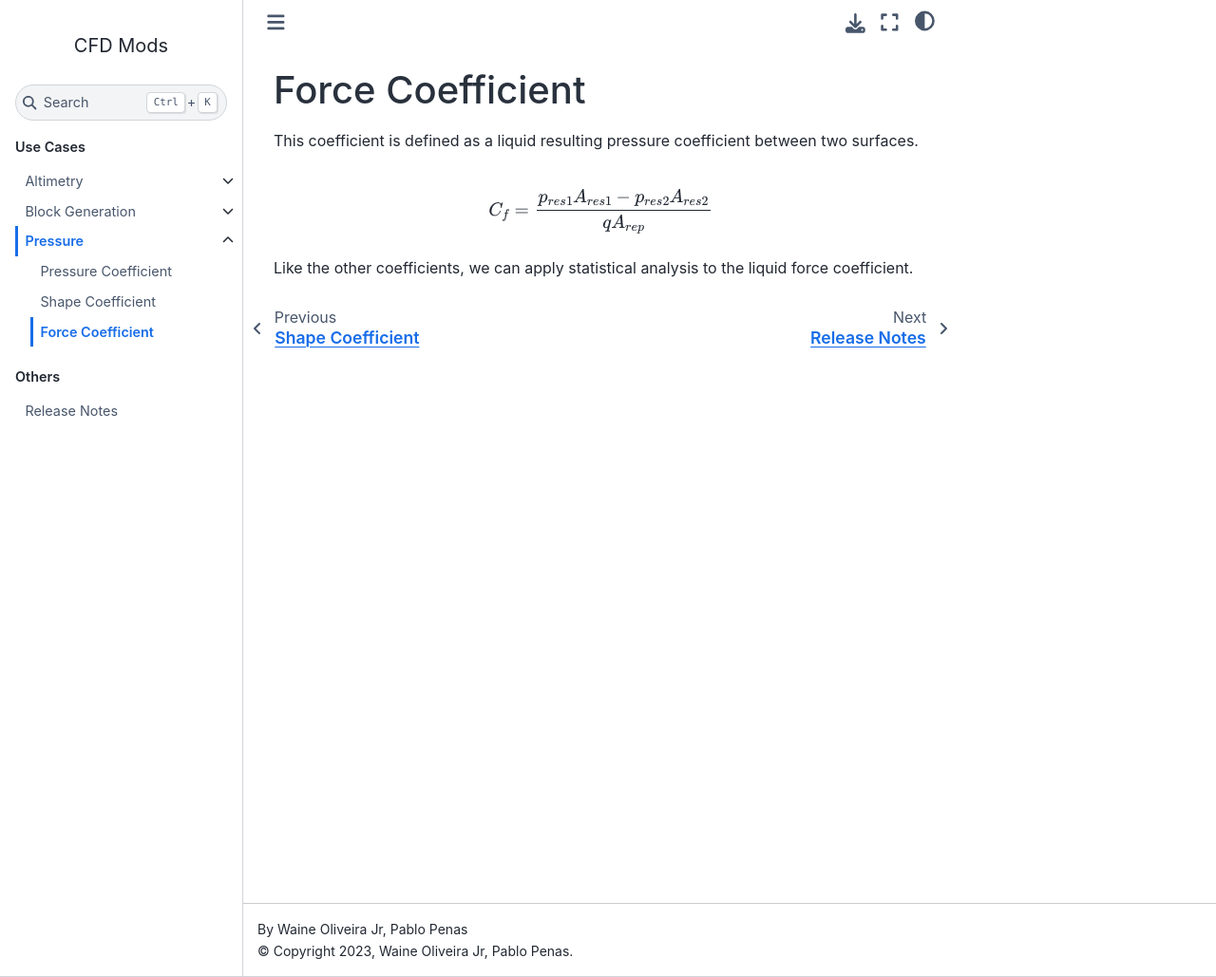
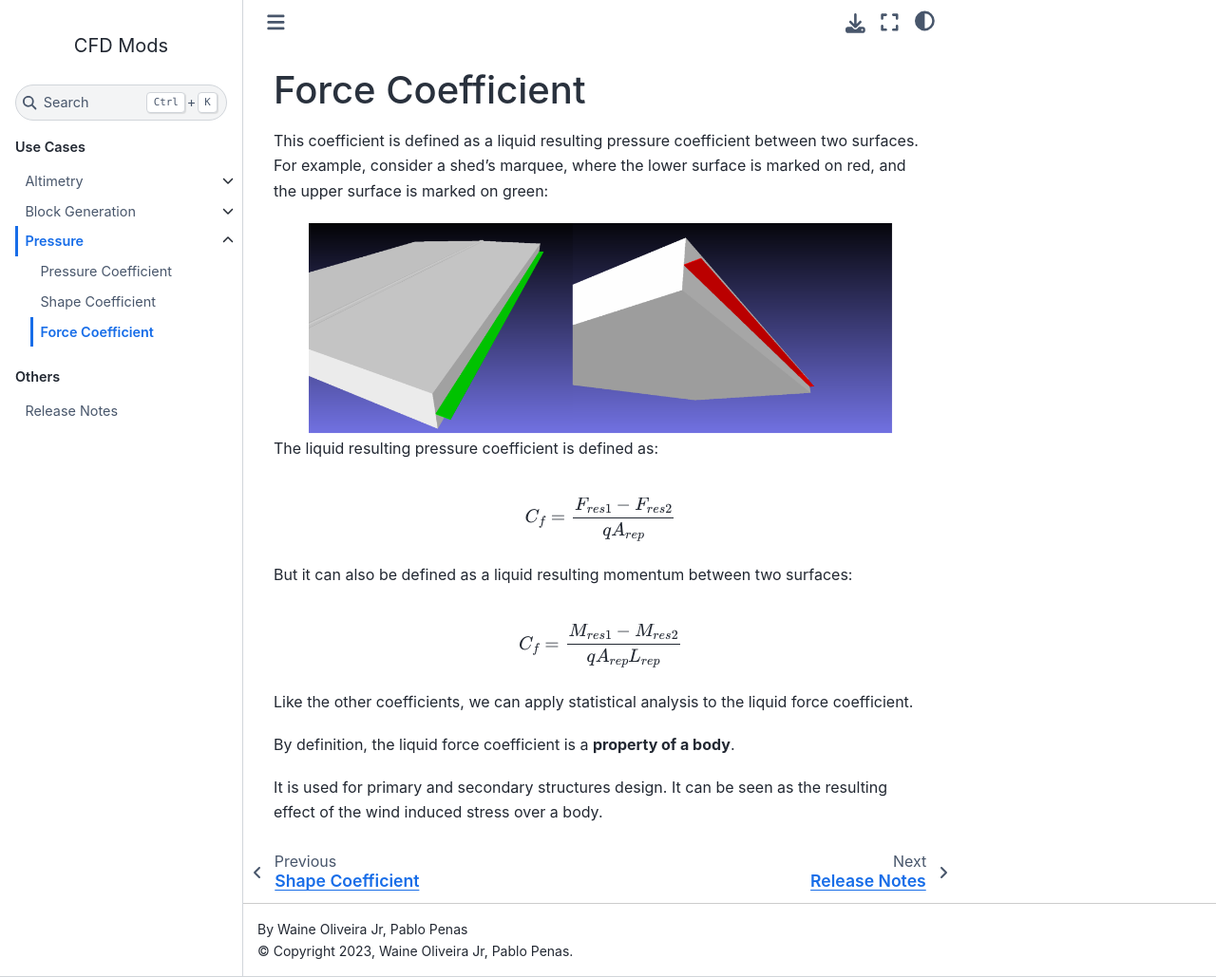
Before and after one commit to AeroSim-CFD/cfdmod, a Sphinx documentation site: the page built from docs/source/use_cases/pressure/force_coefficient.rst, in a window 1280 px wide and 1029 px high. Shown: the whole window at 95% size. Built offline with Sphinx 7.4.7 and the Sphinx Book theme 1.1.4, drawn with Linux system fonts in a browser that asks for light colours.

Commit message:
Update on pressure docs

```diff
--- a/docs/source/use_cases/pressure/force_coefficient.rst
+++ b/docs/source/use_cases/pressure/force_coefficient.rst
@@ -3,8 +3,25 @@ Force Coefficient
 *****************
 
 This coefficient is defined as a liquid resulting pressure coefficient between two surfaces.
+For example, consider a shed's marquee, where the lower surface is marked on red, and the upper surface is marked on green:
+
+.. image:: /_static/pressure/marquee.png
+    :width: 90 %
+    :align: center
+
+The liquid resulting pressure coefficient is defined as:
 
 .. math::
-   C_{f} = \frac{p_{res1} A_{res1} - p_{res2} A_{res2}}{q A_{rep}}
+   C_{f} = \frac{F_{res1} - F_{res2}}{q A_{rep}}
+
+But it can also be defined as a liquid resulting momentum between two surfaces:
+
+.. math::
+   C_{f} = \frac{M_{res1} - M_{res2}}{q A_{rep} L_{rep}}
 
 Like the other coefficients, we can apply statistical analysis to the liquid force coefficient.
+
+By definition, the liquid force coefficient is a **property of a body**.
+
+It is used for primary and secondary structures design.
+It can be seen as the resulting effect of the wind induced stress over a body.
--- a/docs/source/use_cases/pressure/shape_coefficient.rst
+++ b/docs/source/use_cases/pressure/shape_coefficient.rst
@@ -39,3 +39,8 @@ Then the shape coefficient for the defined area is:
    C_{e} = \frac{p_{res}(t) - p_{\infty}(t)}{q}
 
 And we can obatin its **maximum, minimum and average** values.
+
+By definition, the shape coefficient is a property of a surface or an area.
+It is used to evaluate **wind loads on primary and secondary structures**, such as beans, coating and sealing components.
+
+Structural engineers might use the shape coefficient for wind load evaluation on superficial and long elements.
```
Also changed, not shown: docs/source/use_cases/pressure/index.rst (+18 -2 lines), docs/source/use_cases/pressure/pressure_coefficient.rst (+7 -2 lines), docs/source/_static/pressure/marquee.png (added), docs/source/_static/pressure/rho_inf_not_significant.png (added), docs/source/_static/pressure/rho_inf_significant.png (added).
